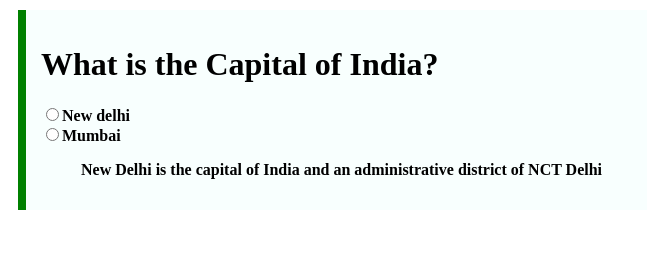
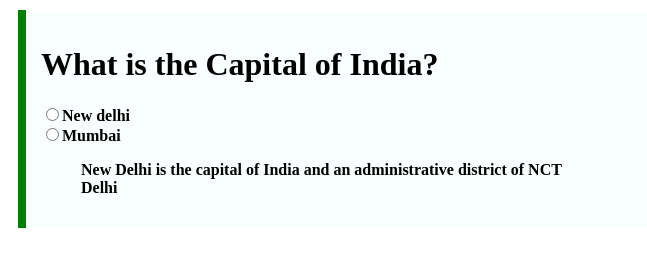
Before and after one commit to acciojob/trivia-nitishjaiswal2002, a website: page main.html in a window 1280 px wide. Shown: the whole page, without its empty margins (0-647 px from the left). Drawn offline with Linux system fonts and the light colour scheme.

Commit message:
created a submission

```diff
--- a/main.html
+++ b/main.html
@@ -12,7 +12,7 @@
 		<h1>What is the Capital of India?</h1>
 		<input type="radio" value="newdelhi" name="city">New delhi</input><br>
 		<input type="radio" value="mumbai" name="city">Mumbai</input>
-		<blockquote>New Delhi is the capital of India and an administrative district of NCT Delhi</blockquote>
+		<blockquote id="cite">New Delhi is the capital of India and an administrative district of NCT Delhi</blockquote>
 	</div>
     <script type="text/javascript" src="./script.js">
 </script>
--- a/styles.css
+++ b/styles.css
@@ -1,7 +1,7 @@
 
 /* Your CSS Code here. */
 #quiz{
-Max-width: Around 600px;
+Max-width:600px;
 Margin: 10px;
 Padding: 15px;
 Border-left: 8px solid green;
```
